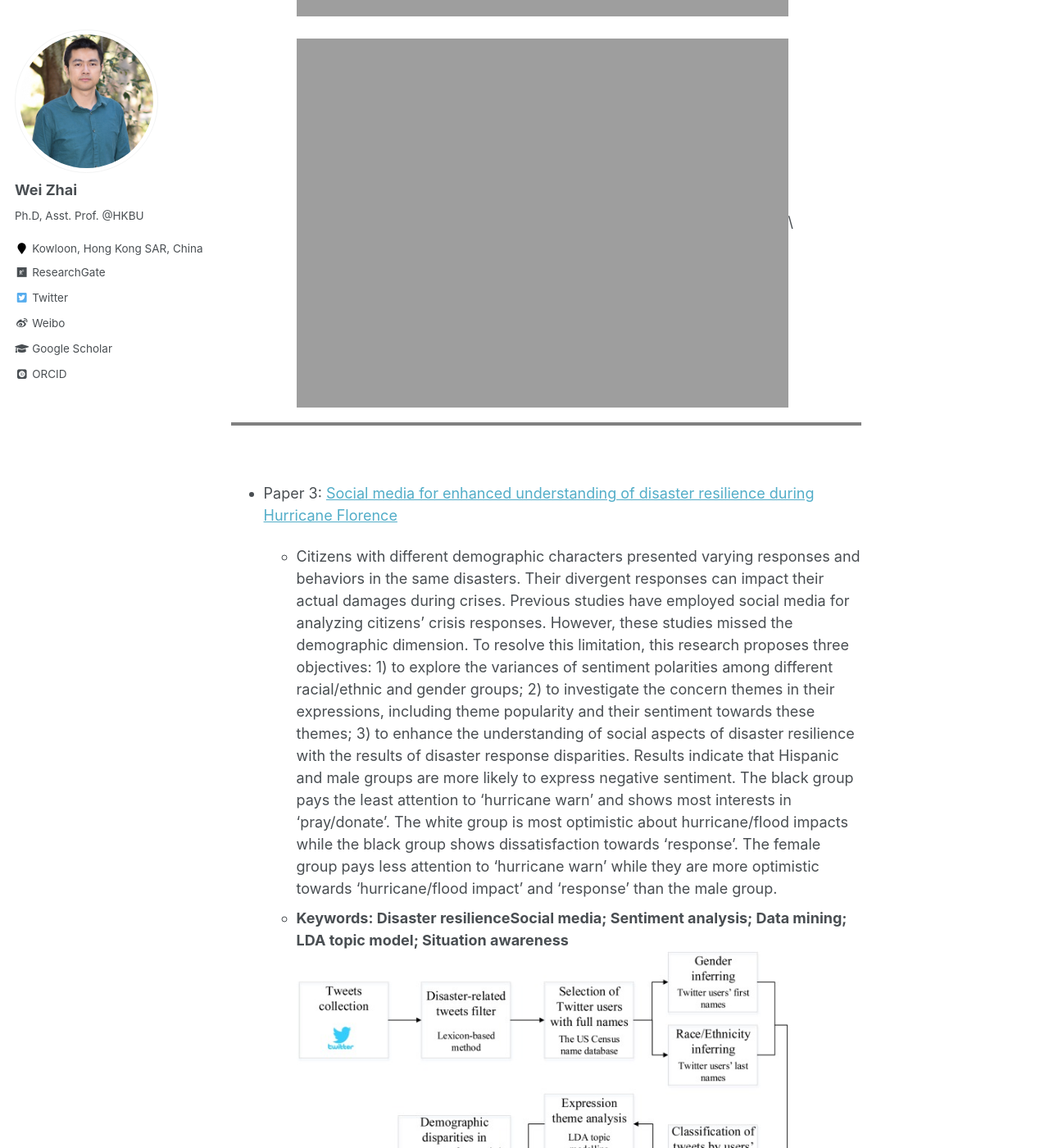
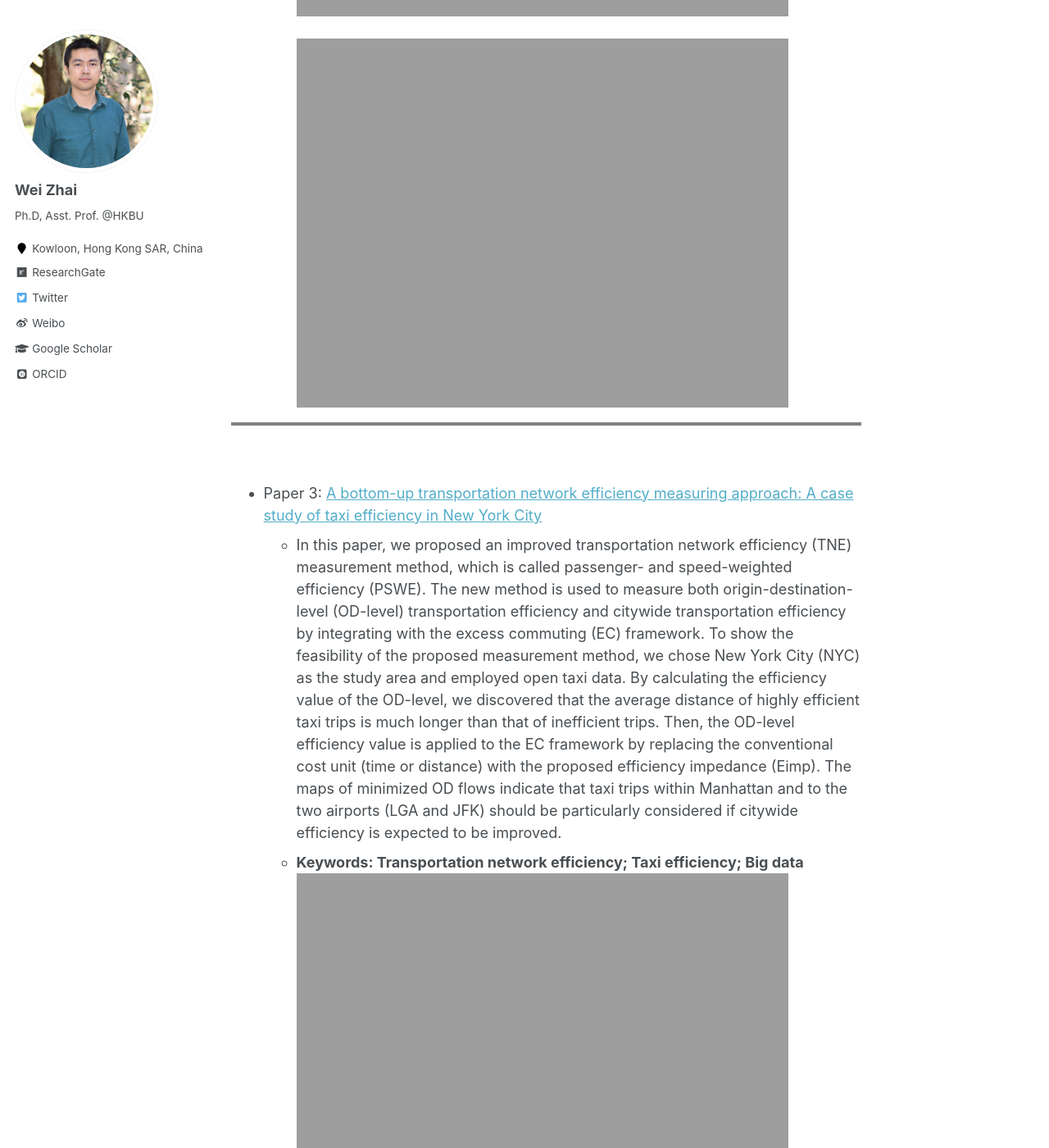
Before and after one commit to skywalkerzhai/weizhai.github.io, a Jekyll site: the page built from _portfolio/portfolio-4.md, in a window 1280 px wide and 1400 px high, scrolled down 3657 px. Shown: the whole window at 82% size. Built offline with Jekyll 4.4.1, drawn with Linux system fonts in a browser that asks for light colours; some web fonts are replaced.

Commit message:
Update portfolio-4.md

```diff
--- a/_portfolio/portfolio-4.md
+++ b/_portfolio/portfolio-4.md
@@ -14,19 +14,22 @@ collection: portfolio
 &nbsp;
 &nbsp;
 
-* Paper 2: [From edit distance to augmented space-time-weighted edit distance: Detecting and clustering patterns of human activities in Puget Sound region](10.1016/j.jtrangeo.2019.05.003)
+* Paper 2: [From edit distance to augmented space-time-weighted edit distance: Detecting and clustering patterns of human activities in Puget Sound region](https://doi.org/10.1016/j.jtrangeo.2019.05.003)
   * Considering and measuring the similarity of human activities remains challenging. Existing studies of similarity measures based on traditional edit distance (ED), specifically on activity patterns, do not reflect the spatiotemporal characteristics in the measurement model. Additionally, interdependence between activities is ignored in existing multidimensional sequence alignment methods. To address the gap, we initially extend the traditional edit distance to a space-time-weighted edit distance (STW-ED). Specifically, differences in distance and time between activities are considered cost functions in the operation cost calculation (insertion, deletion, and substitution). We advance STW-ED to an augmented space-time-weighted edit distance method (ASTW-ED)that integrates an optimum-trajectory-based multidimensional sequence alignment method (OT-MDSAM)with STW-ED, treating the nonspatiotemporal dimensions as augment factors. In addition, ontology is considered for the similarity measure for nonspatiotemporal dimensions.
   * **Keywords: Augmented space-time-weighted edit distance; Multidimensional activities; Puget sound region**
 <br/><img src='https://skywalkerzhai.github.io/weizhai.github.io/images/activtiy3.png' width='600'> \
 <br/><img src='https://skywalkerzhai.github.io/weizhai.github.io/images/activtiy1.png' width='600'>\
-<br/><img src='https://skywalkerzhai.github.io/weizhai.github.io/images/activtiy2.png' width='600'>\
+<br/><img src='https://skywalkerzhai.github.io/weizhai.github.io/images/activtiy2.png' width='600'>
 <hr style="border:2px solid grey">
 &nbsp;
 &nbsp;
 
-* Paper 3: [Social media for enhanced understanding of disaster resilience during Hurricane Florence](https://doi.org/10.1016/j.ijinfomgt.2020.102289)
-
-  * Citizens with different demographic characters presented varying responses and behaviors in the same disasters. Their divergent responses can impact their actual damages during crises. Previous studies have employed social media for analyzing citizens’ crisis responses. However, these studies missed the demographic dimension. To resolve this limitation, this research proposes three objectives: 1) to explore the variances of sentiment polarities among different racial/ethnic and gender groups; 2) to investigate the concern themes in their expressions, including theme popularity and their sentiment towards these themes; 3) to enhance the understanding of social aspects of disaster resilience with the results of disaster response disparities. Results indicate that Hispanic and male groups are more likely to express negative sentiment. The black group pays the least attention to ‘hurricane warn’ and shows most interests in ‘pray/donate’. The white group is most optimistic about hurricane/flood impacts while the black group shows dissatisfaction towards ‘response’. The female group pays less attention to ‘hurricane warn’ while they are more optimistic towards ‘hurricane/flood impact’ and ‘response’ than the male group.
-  * **Keywords: Disaster resilienceSocial media; Sentiment analysis; Data mining; LDA topic model; Situation awareness**
-<br/><img src='https://skywalkerzhai.github.io/weizhai.github.io/images/faxi.jpg' width='600'> \
-<br/><img src='https://skywalkerzhai.github.io/weizhai.github.io/images/faxi2.jpg' width='600'>
+* Paper 3: [A bottom-up transportation network efficiency measuring approach: A case study of taxi efficiency in New York City](https://doi.org/10.1016/j.jtrangeo.2019.102502)
+  * In this paper, we proposed an improved transportation network efficiency (TNE) measurement method, which is called passenger- and speed-weighted efficiency (PSWE). The new method is used to measure both origin-destination-level (OD-level) transportation efficiency and citywide transportation efficiency by integrating with the excess commuting (EC) framework. To show the feasibility of the proposed measurement method, we chose New York City (NYC) as the study area and employed open taxi data. By calculating the efficiency value of the OD-level, we discovered that the average distance of highly efficient taxi trips is much longer than that of inefficient trips. Then, the OD-level efficiency value is applied to the EC framework by replacing the conventional cost unit (time or distance) with the proposed efficiency impedance (Eimp). The maps of minimized OD flows indicate that taxi trips within Manhattan and to the two airports (LGA and JFK) should be particularly considered if citywide efficiency is expected to be improved.
+  * **Keywords: Transportation network efficiency; Taxi efficiency; Big data**
+<br/><img src='https://skywalkerzhai.github.io/weizhai.github.io/images/NYC1.jpg' width='600'>\
+<br/><img src='https://skywalkerzhai.github.io/weizhai.github.io/images/NYC2.jpg' width='600'>\
+<br/><img src='https://skywalkerzhai.github.io/weizhai.github.io/images/NYC3.jpg' width='600'>
+<hr style="border:2px solid grey">
+&nbsp;
+&nbsp;
```
